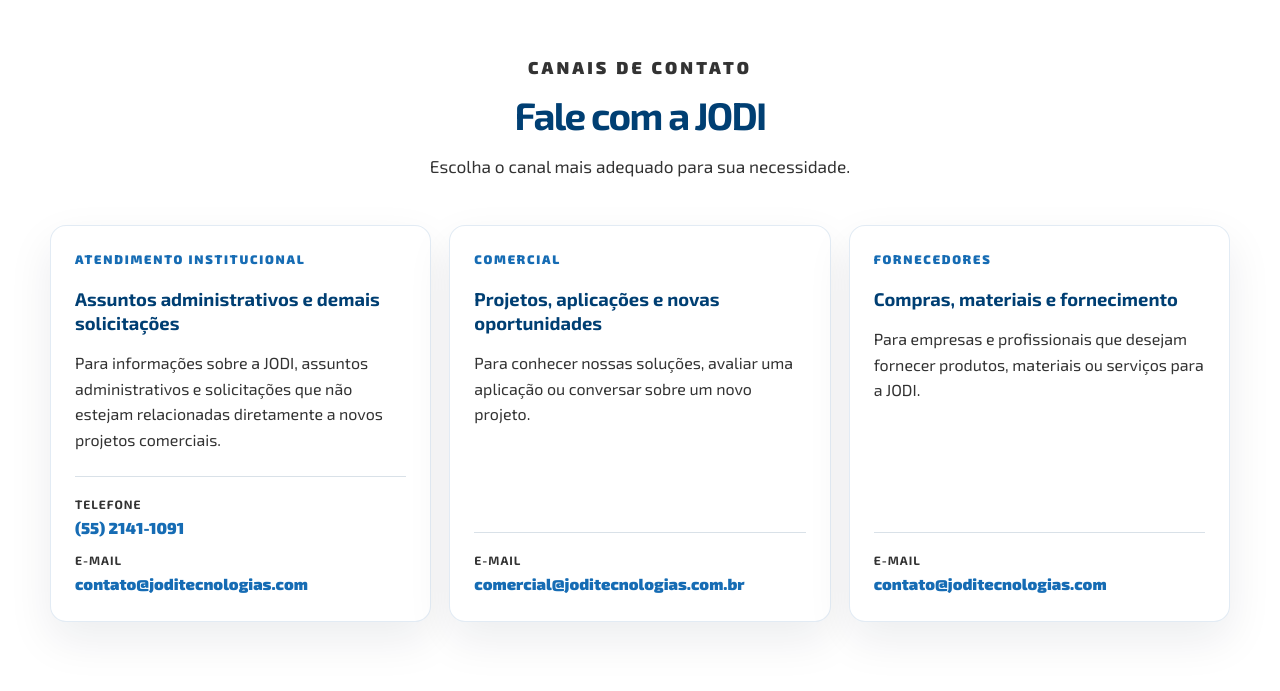
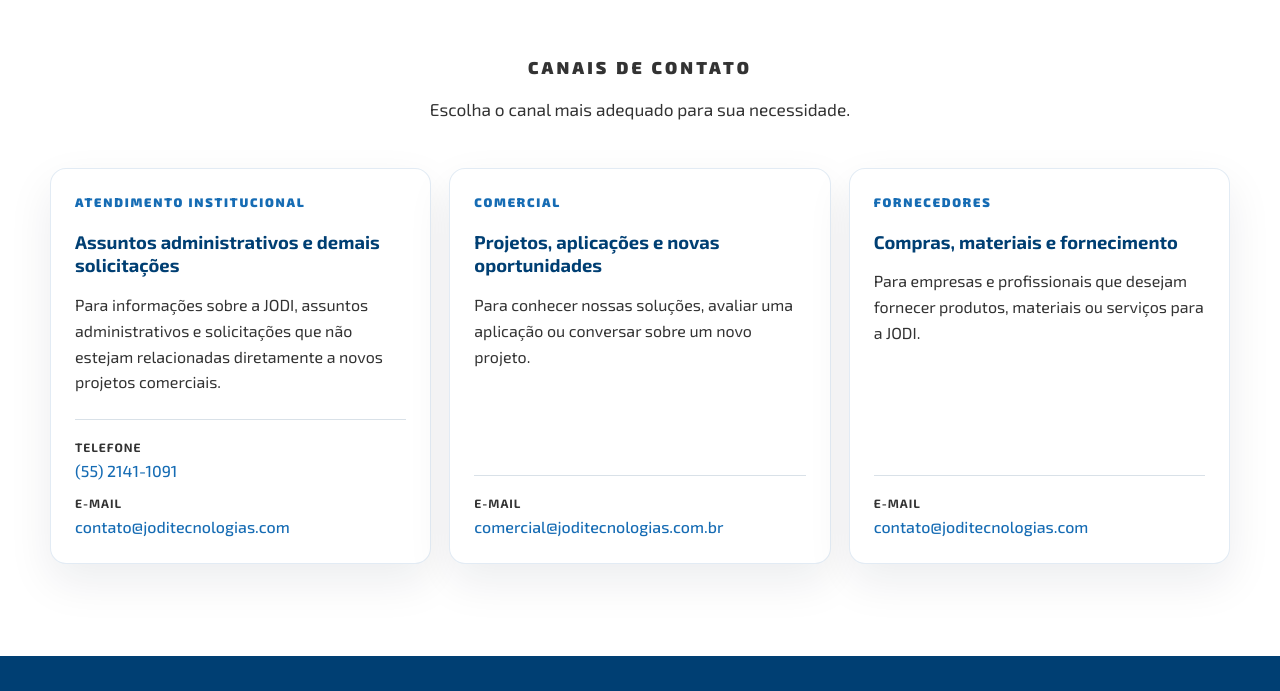
Before and after one commit to Jodiweb/jodi-home, a plain HTML site: page contato.html in a window 1280 px wide. Shown: the part 1269-1960 px from the top of the page. Drawn offline with Linux system fonts and the light colour scheme; a script that the page names is missing.

Commit message:
Refine contact page labels

```diff
--- a/contato.html
+++ b/contato.html
@@ -43,7 +43,7 @@
         <div class="container contact-hero-centered">
           <div>
             <p class="eyebrow">Contato</p>
-            <h1>Fale com a JODI:</h1>
+            <h1>Fale com a JODI</h1>
             <h2 class="page-hero-subtitle">Preencha o formulário para tirar dúvidas, iniciar uma conversa técnica ou falar sobre soluções de secagem industrial para o seu processo.</h2>
           </div>
         </div>
@@ -76,10 +76,9 @@
         </div>
       </section>
 
-      <section class="internal-section container contact-channels-section" aria-labelledby="contact-channels-title">
+      <section class="internal-section container contact-channels-section" aria-label="Canais de contato">
         <div class="section-heading centered">
           <p class="eyebrow">Canais de contato</p>
-          <h2 id="contact-channels-title">Fale com a JODI</h2>
           <p>Escolha o canal mais adequado para sua necessidade.</p>
         </div>
         <div class="contact-card-grid">
--- a/styles.css
+++ b/styles.css
@@ -2252,7 +2252,7 @@
 
 .contact-card-grid a {
   color: var(--blue-700);
-  font-weight: 850;
+  font-weight: 500;
 }
 
 .contact-card-grid h3 {
```
